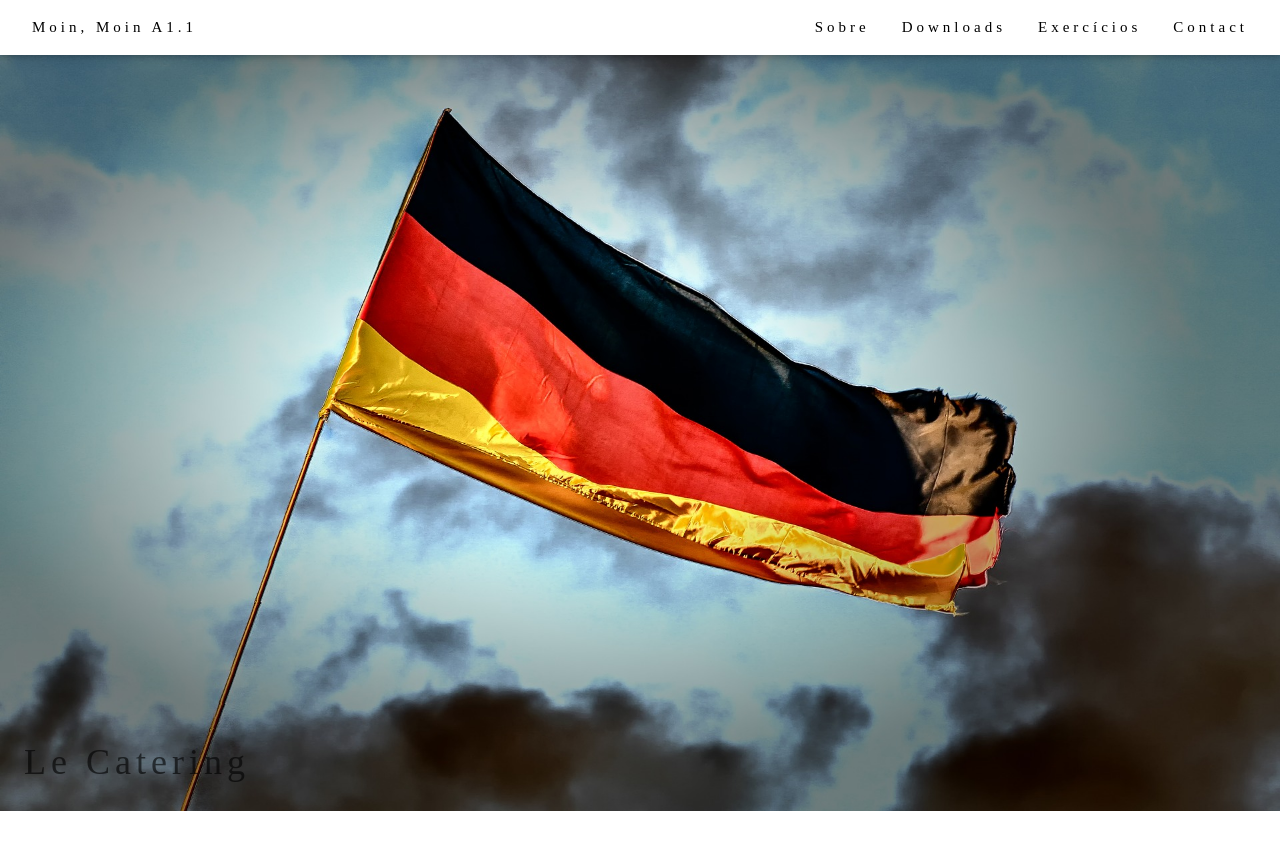
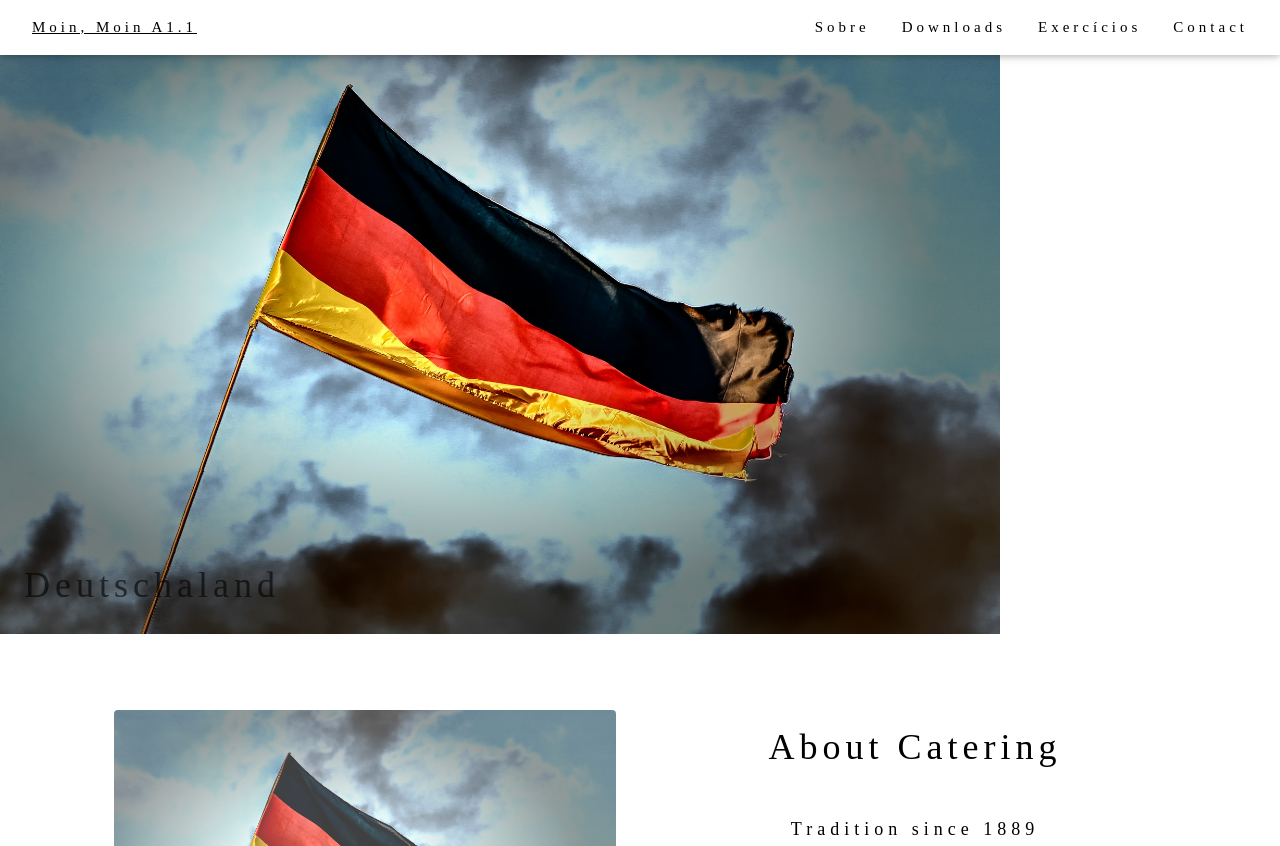
Before and after one commit to Rhamonmedeiros/rhamonmedeiros.github.io, a plain HTML site: page index.html in a window 1280 px wide. Shown: the top 846 px of the page. Drawn offline with nearby package versions, Linux system fonts and the light colour scheme.

Commit message:
Update index.html

```diff
--- a/index.html
+++ b/index.html
@@ -13,7 +13,7 @@ h1, h2, h3, h4, h5, h6 {
 <!-- Navbar (sit on top) -->
 <div class="w3-top">
   <div class="w3-bar w3-white w3-padding w3-card" style="letter-spacing:4px;">
-    <a href="#home" class="w3-bar-item w3-button">Moin, Moin A1.1</a>
+    <a href="#home" class="w3-bar-item ">Moin, Moin A1.1</a>
     <!-- Right-sided navbar links. Hide them on small screens -->
     <div class="w3-right w3-hide-small">
       <a href="sobre.html" class="w3-bar-item w3-button">Sobre</a>
@@ -26,9 +26,9 @@ h1, h2, h3, h4, h5, h6 {
 
 <!-- Header -->
 <header class="w3-display-container w3-content w3-wide" style="max-width:1600px;min-width:500px" id="home">
-  <img class="w3-image" src="flag.jpg" alt="Hamburger Catering" width="1600" height="800">
+  <img class="w3-image" src="flag.jpg" alt="Hamburger Catering" width="1000" height="800">
   <div class="w3-display-bottomleft w3-padding-large w3-opacity">
-    <h1 class="w3-xxlarge">Le Catering</h1>
+    <h1 class="w3-xxlarge">Deutschaland</h1>
   </div>
 </header>
 
```
